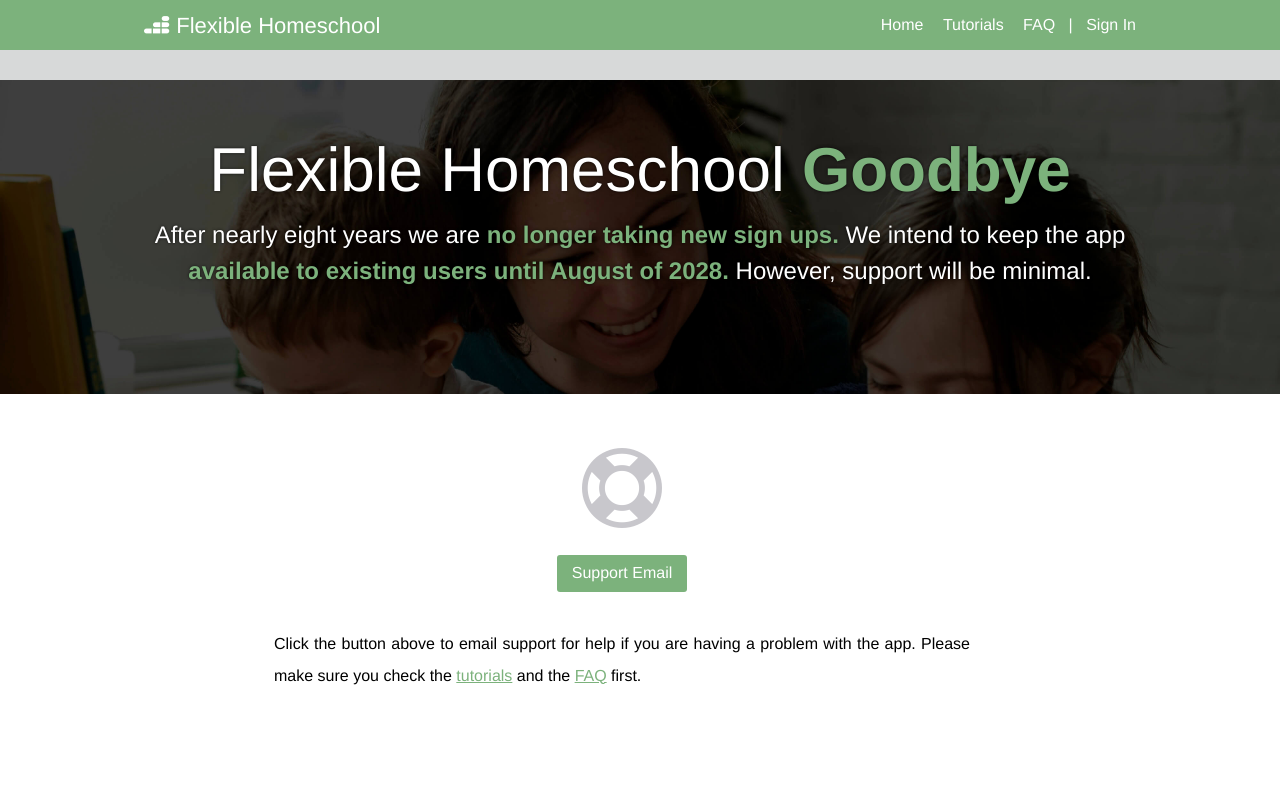
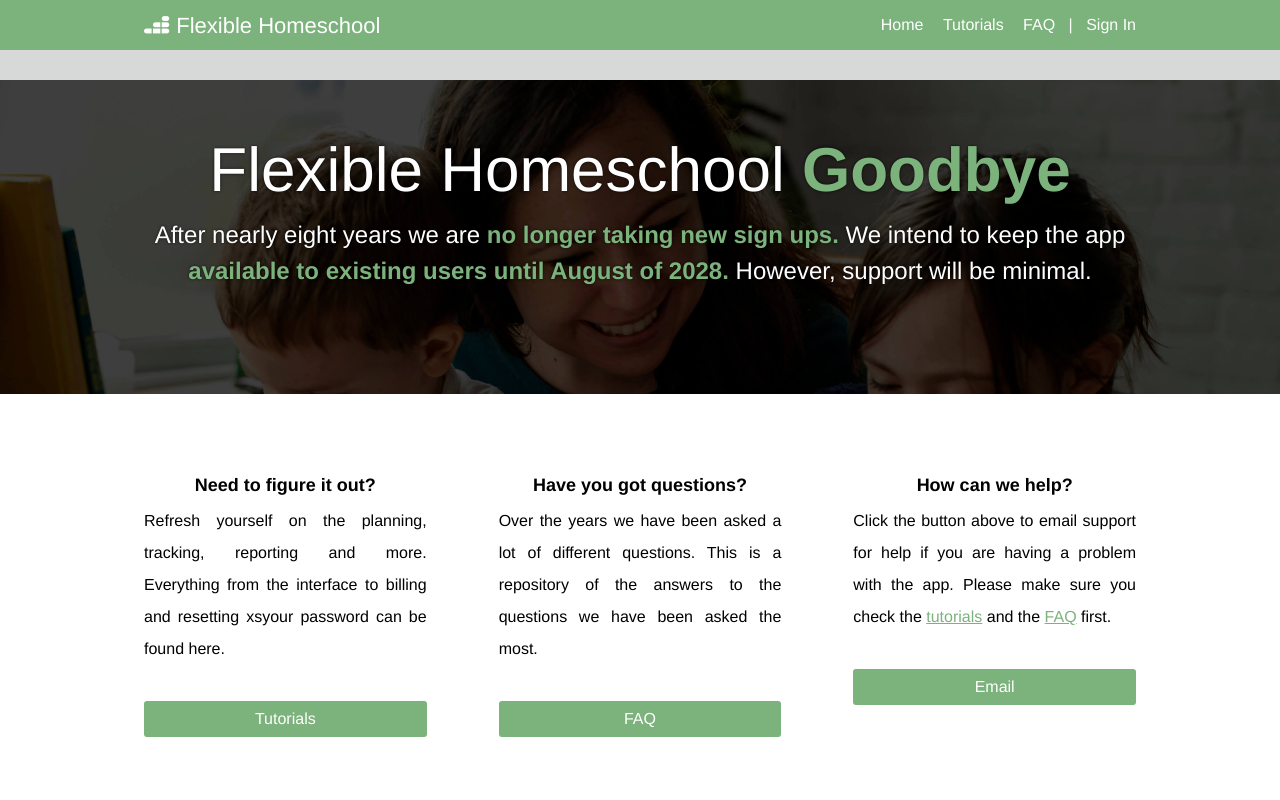
Before and after one commit to phillipgore/flexible-homeschool-sv, a SvelteKit app: page / in a window 1280 px wide. Shown: the top 800 px of the page. Built offline with nearby package versions, Linux system fonts and the light colour scheme.

Commit message:
homepage update

```diff
--- a/src/routes/+page.svelte
+++ b/src/routes/+page.svelte
@@ -34,19 +34,26 @@
 
 <HomeShutdownSplash></HomeShutdownSplash>
 
-<!-- Contact Info -->
-<div class="container-md m-tn-b-72 m-tn-t-36 m-md-t-54">
-    <div class="row m-tn-b-72 p-tn-rl-9 p-tn-b-72 p-xs-rl-18">
-        <!-- <h1 class="h1-lg txt-tn-center m-tn-b-15">Thank you to everyone who used the app. If you need help, support will be minimal but we will do what we can.</h1> -->
-        <div class="p-tn-b-72 p-md-r-36">
-            <div class="txt-tn-center m-tn-tb-36">
-                <div class="m-tn-b-27"><i class="fss-support cl-gray-dark fnt-size-tn-80"></i></div>
-                <a class="btn bg-success txt-tn-center" href="mailto:support@aflexiblehomeschool.com">Support Email</a>
-            </div>
-            <p class="txt-tn-justify">
-                Click the button above to email support for help if you are having a problem with the app. Please make sure you check the <a class="cl-success" href="{base}/tutorials">tutorials</a> and the <a class="cl-success" href="{base}/faq">FAQ</a> first.
-            </p>
-        </div>
-    </div>
+<div class="container-lg p-tn-h-9 p-xs-h-18 p-tn-v-36 p-md-v-72 p-lg-h-0">
+	<div class="row m-md-rl-neg-18 m-lg-rl-neg-36">
+
+		<div class="col-tn-1of1 | col-xs-2of3 | col-sm-1of2 off-sm-0 | col-md-1of3 p-md-rl-18 | p-lg-rl-36">
+			<h3 id="ready" class="txt-tn-center">Need to figure it out?</h3>
+			<p class="txt-tn-justify">Refresh yourself on the planning, tracking, reporting and more. Everything from the interface to billing and resetting xsyour password can be found here.</p>
+			<a class="btn bg-success txt-tn-center dis-tn-block m-tn-tb-36" href="{base}/tutorials">Tutorials</a>
+		</div>
+
+		<div class="col-tn-1of1 | col-xs-2of3 off-xs-1of6 | col-sm-1of2 off-sm-1of4 | col-md-1of3 off-md-0 p-md-rl-18 | p-lg-rl-36">
+			<h3 id="unexpected" class="txt-tn-center">Have you got questions?</h3>
+			<p class="txt-tn-justify">Over the years we have been asked a lot of different questions. This is a repository of the answers to the questions we have been asked the most.</p>
+			<a class="btn bg-success txt-tn-center dis-tn-block m-tn-tb-36" href="{base}/faq">FAQ</a>
+		</div>
+
+		<div class="col-tn-1of1 | col-xs-2of3 off-xs-1of3 | col-sm-1of2 off-sm-1of2 | col-md-1of3 off-md-0 p-md-rl-18 | p-lg-rl-36">
+			<h3 id="progress" class="txt-tn-center">How can we help?</h3>
+			<p class="txt-tn-justify">Click the button above to email support for help if you are having a problem with the app. Please make sure you check the <a class="cl-success" href="{base}/tutorials">tutorials</a> and the <a class="cl-success" href="{base}/faq">FAQ</a> first.</p>
+			<a class="btn bg-success txt-tn-center dis-tn-block m-tn-tb-36" href="mailto:support@aflexiblehomeschool.com">Email</a>
+		</div>
+
+	</div>
 </div>
-<!-- /Contact Info -->
```
